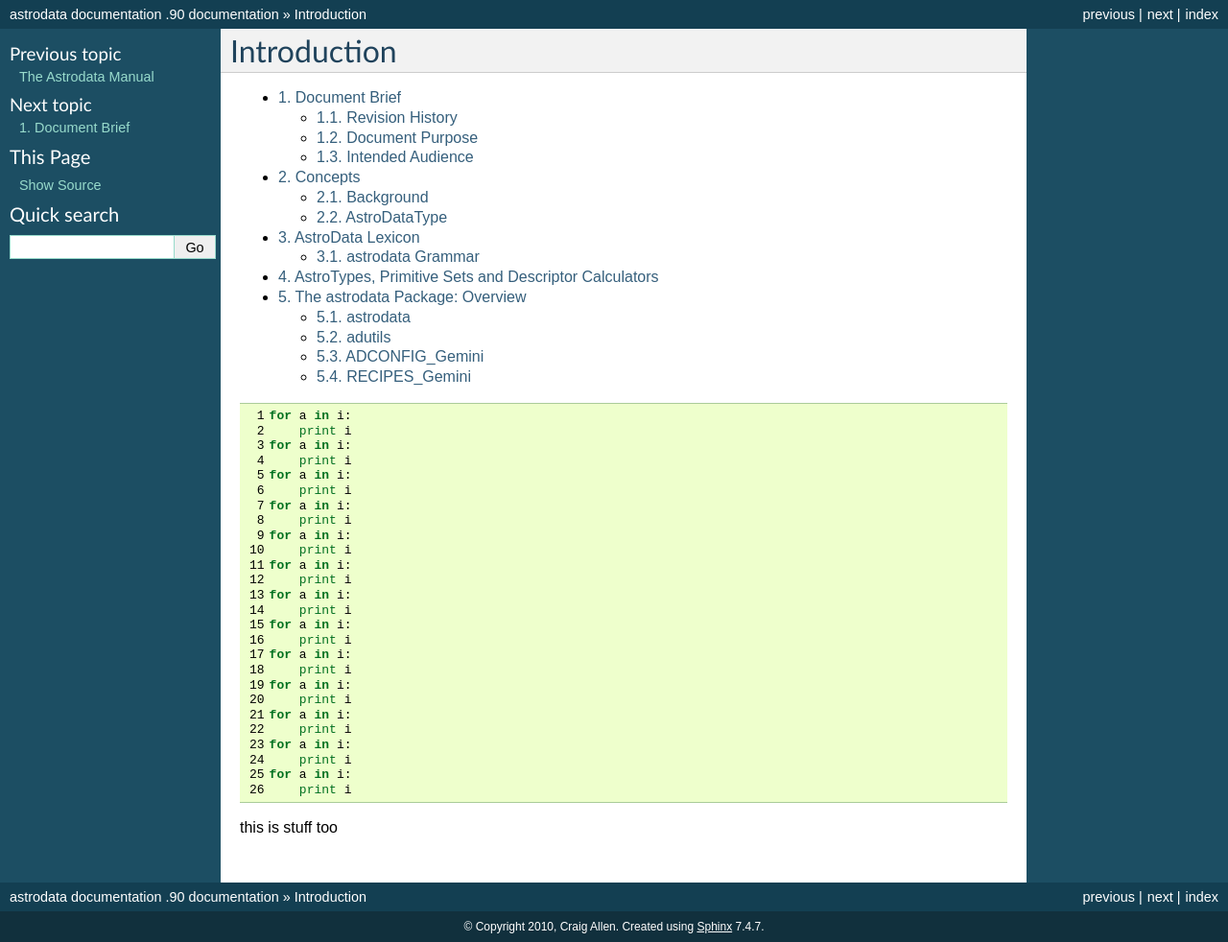
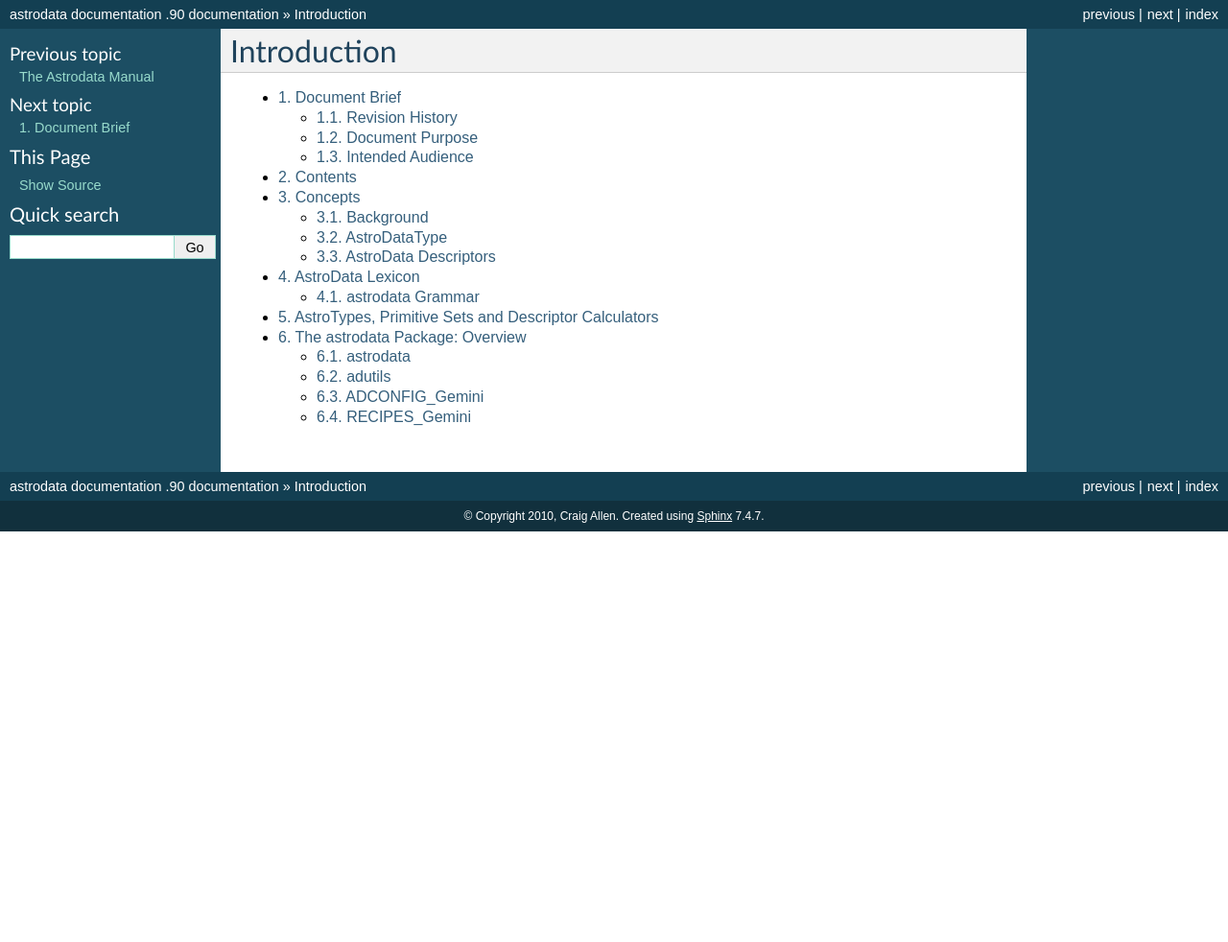
Before and after one commit to GeminiDRSoftware/astrodata, a Sphinx documentation site: the page built from astrodata/scripts/docscripts/source/chapter_intro.rst, in a window 1280 px wide. Shown: the whole page at 96% size. Built offline with Sphinx 7.4.7, drawn with Linux system fonts in a browser that asks for light colours; formulas are drawn with MathJax 3; after the commit the page ends 900 px from its top, so only the background shows below that.

Commit message:
new sources
git-svn-id: http://chara.hi.gemini.edu/svn/DRSoftware/gemini_python/trunk@602 e04282df-fb77-4b70-bf7a-c1223586725c

```diff
--- a/astrodata/scripts/docscripts/source/chapter_intro.rst
+++ b/astrodata/scripts/docscripts/source/chapter_intro.rst
@@ -10,37 +10,3 @@ Introduction
     gen.ADMANUAL_ADConcepts.rst
     gen.AstroDataLexicon.rst
     gen.AstroDataPackageOverview.rst
-
-
-.. sourcecode:: python
-    :linenos:
-
-
-    for a in i:
-        print i
-    for a in i:
-        print i
-    for a in i:
-        print i
-    for a in i:
-        print i
-    for a in i:
-        print i
-    for a in i:
-        print i
-    for a in i:
-        print i
-    for a in i:
-        print i
-    for a in i:
-        print i
-    for a in i:
-        print i
-    for a in i:
-        print i
-    for a in i:
-        print i
-    for a in i:
-        print i
-
-this is stuff too
--- a/astrodata/scripts/docscripts/source/gen.ADMANUAL_ADConcepts.rst
+++ b/astrodata/scripts/docscripts/source/gen.ADMANUAL_ADConcepts.rst
@@ -1,4 +1,18 @@
-</addhtml>
+
+
+
+Contents
+--------
+
+
++ 1 Concepts
+
+    + 1.1 Background
+    + 1.2 AstroDataType
+    + 1.3 AstroData Descriptors
+
+
+
 
 
 Concepts
@@ -75,4 +89,9 @@ The `isType(..)` function is on lines 5 and 8 above are examples, the
 one line check replaces a larger set of phu checks which determine the
 instrument and mode, and with astrodata are centralized in
 AstroDataType Library.
-<addhtml>
+
+
+AstroData Descriptors
+~~~~~~~~~~~~~~~~~~~~~
+
+The problem we face in metadata is...
--- a/astrodata/scripts/docscripts/source/gen.ADMANUAL_RevisionHistory.rst
+++ b/astrodata/scripts/docscripts/source/gen.ADMANUAL_RevisionHistory.rst
@@ -5,7 +5,7 @@ Revision History
 ----------------
 
 
-+ v0.2.(20100501013324) - Moved to Ophiuchus Craig Allen, Sphinx
++ v0.2.(20100501030029) - Moved to Ophiuchus Craig Allen, Sphinx
   Generated
 + v0.1.(final) - Initial Revision, Craig Allen, Sphinx Generated,
   testing Sphinx
--- a/astrodata/scripts/docscripts/source/index.rst
+++ b/astrodata/scripts/docscripts/source/index.rst
@@ -15,3 +15,4 @@ The Astrodata Manual
     :maxdepth: 6
 
     chapter_intro.rst
+    chapter_Gemini_Types.rst
```
Also changed, not shown: astrodata/scripts/docscripts/source/chapter_Gemini_Types.rst (added, +133 -0 lines), astrodata/scripts/docscripts/source/images_types/GMOS-tree.broke.svg, astrodata/scripts/docscripts/source/images_types/GMOS-tree.svg, 1 other file.
